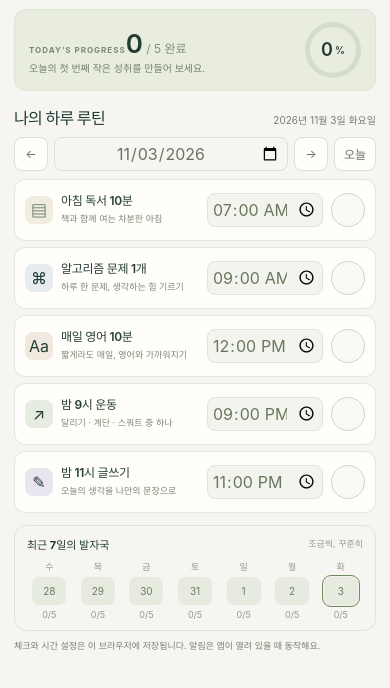
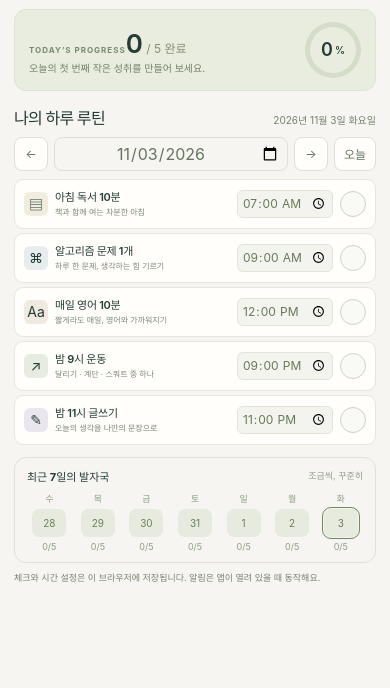
Before and after one commit to eunflash00/webProjcet, a plain HTML site: page index.html in a window 390 px wide. Shown: the part 102-790 px from the top of the page. Drawn offline with Linux system fonts and the light colour scheme.

Commit message:
Reduce mobile check controls, time text and routine row sizes

```diff
--- a/style.css
+++ b/style.css
@@ -48,3 +48,18 @@ html{-webkit-text-size-adjust:100%}button,input,a{-webkit-tap-highlight-color:tr
 @media(max-width:640px) and (max-height:740px){
   .intro{display:none}.overview{margin-top:8px;min-height:56px;padding:4px 12px}.routine-section{margin-top:8px}.section-heading{gap:6px;margin-bottom:5px}.section-heading h2{font-size:14px}.section-heading>div:first-child{line-height:18px}.routine{min-height:46px;padding-top:5px;padding-bottom:5px;margin:4px 0}.routine p{display:none}.routine h3{margin:0}.week-panel{padding:6px 10px}.panel-heading{line-height:14px}#week{margin-top:5px}.day{gap:2px;line-height:11px}.day button{height:24px}.notice{font-size:8px;line-height:1.3;margin:5px 0}
 }
+
+/* Smaller routine controls and tighter list requested for phone screens. */
+@media(max-width:640px){
+  .routine{grid-template-columns:24px minmax(0,1fr) 96px 26px;column-gap:7px;min-height:50px;padding:7px 9px;margin:4px 0;border-radius:9px}
+  .routine .icon{width:24px;height:24px;font-size:14px;border-radius:6px}
+  .routine h3{font-size:11px;line-height:1.35;margin-bottom:2px}.routine p{font-size:8px;line-height:1.35}
+  .check{width:26px;height:26px;font-size:12px;border-width:1px}
+  .time-wrap input{width:96px;height:28px;min-height:28px;font-size:12px;padding:2px 4px;border-radius:6px}
+}
+@media(max-width:359px){
+  .routine{grid-template-columns:minmax(0,1fr) 96px 26px;column-gap:7px}.routine .icon{display:none}
+}
+@media(max-width:640px) and (max-height:740px){
+  .routine{min-height:40px;padding-top:5px;padding-bottom:5px;margin:4px 0}.routine h3{margin:0}
+}
```
